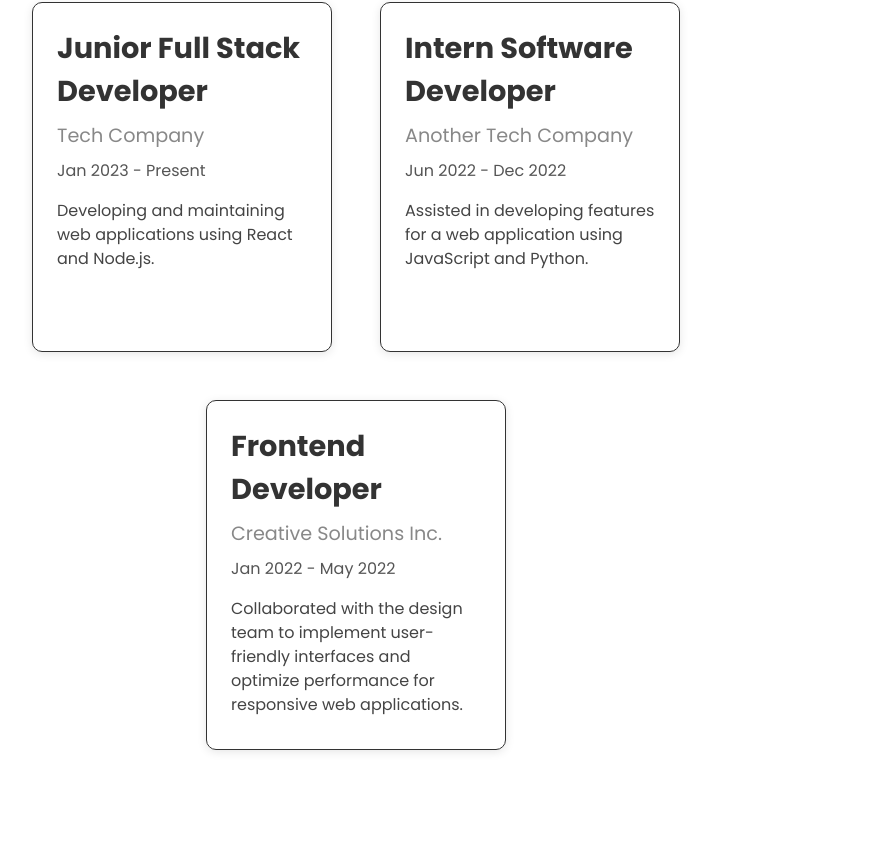
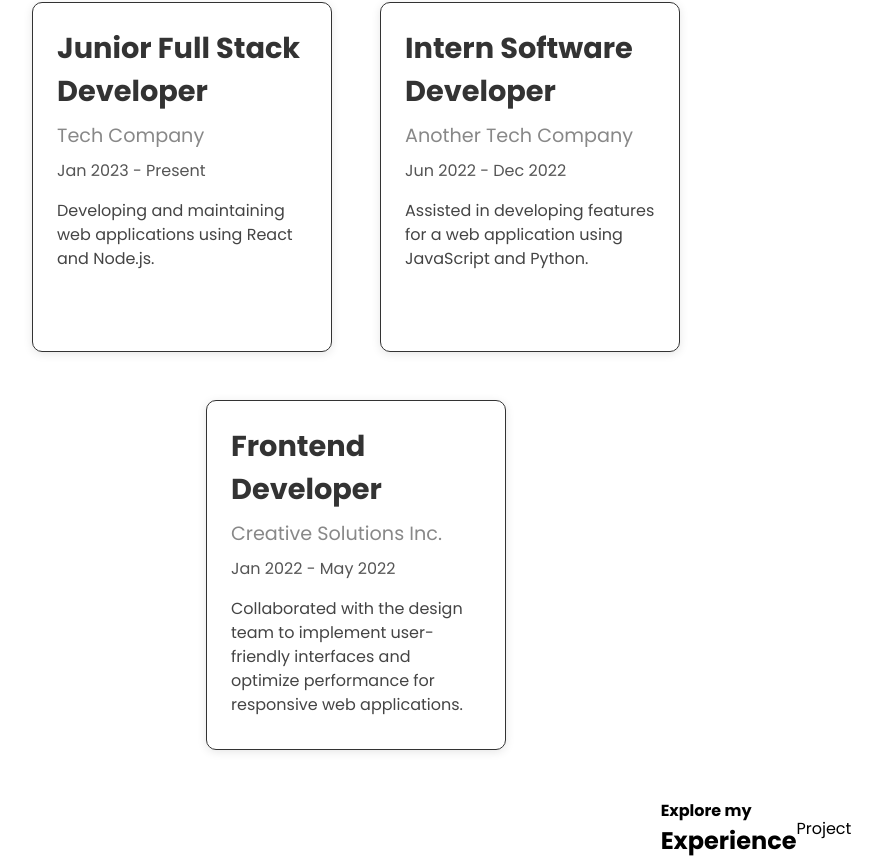
Before and after one commit to roviralta/my-portfolio, a React (Create React App) app: page / in a window 1280 px wide. Shown: the part 617-1475 px from the top of the page, without its empty margins (284-1166 px from the left). Before the commit the page ends 1415 px from the top, so only its background shows below. Built offline with nearby package versions, Linux system fonts and the light colour scheme.

Commit message:
added projects section

```diff
--- a/src/App.js
+++ b/src/App.js
@@ -1,6 +1,7 @@
 import Navbar from './components/Navbar'
 import About from './components/About'
 import Experience from './components/Experience'
+import Projects from './components/Projects'
 
 function App() {
 	return (
@@ -8,6 +9,7 @@ function App() {
 			<Navbar></Navbar>
 			<About></About>
 			<Experience></Experience>
+			<Projects></Projects>
 		</div>
 	)
 }
--- /dev/null
+++ b/src/components/Projects.js
@@ -0,0 +1,25 @@
+import React from 'react'
+import '../styles/projects.css'
+
+const Projects = () => {
+	const projects = ['hola']
+
+	return (
+		<section id='projects'>
+			<div className='container'></div>
+			<div className='pro'>
+				<h4>Explore my</h4>
+				<h1>Experience</h1>
+			</div>
+			<div className='projects-content'>
+				{projects.map((job) => (
+					<div key={projects.id} className='proj'>
+						Project
+					</div>
+				))}
+			</div>
+		</section>
+	)
+}
+
+export default Projects
--- a/src/styles/about.css
+++ b/src/styles/about.css
@@ -11,7 +11,6 @@
 	height: 200px;
 	border-radius: 50%;
 	object-fit: cover;
-	border: 2px solid #ddd;
 	box-shadow: 0 2px 10px rgba(0, 0, 0, 0.1);
 }
 
```
Also changed, not shown: src/styles/projects.css (added).
